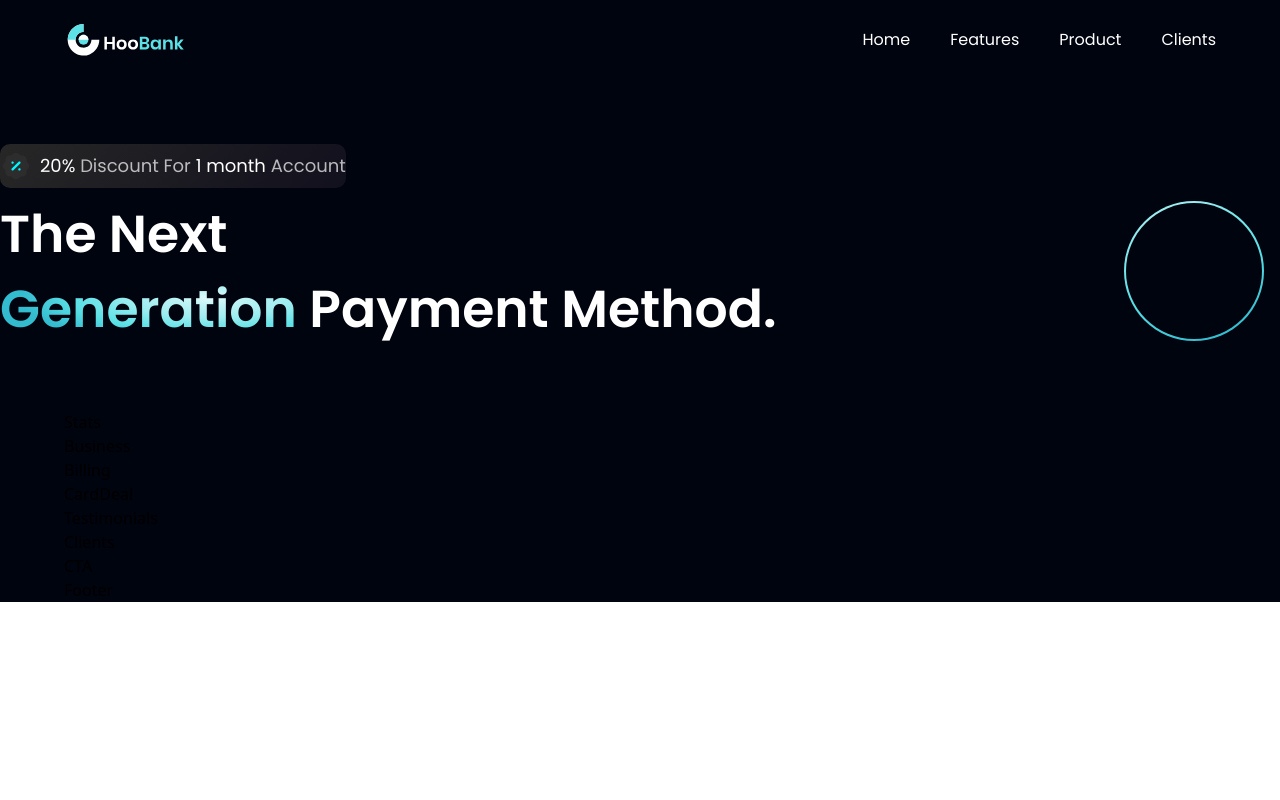
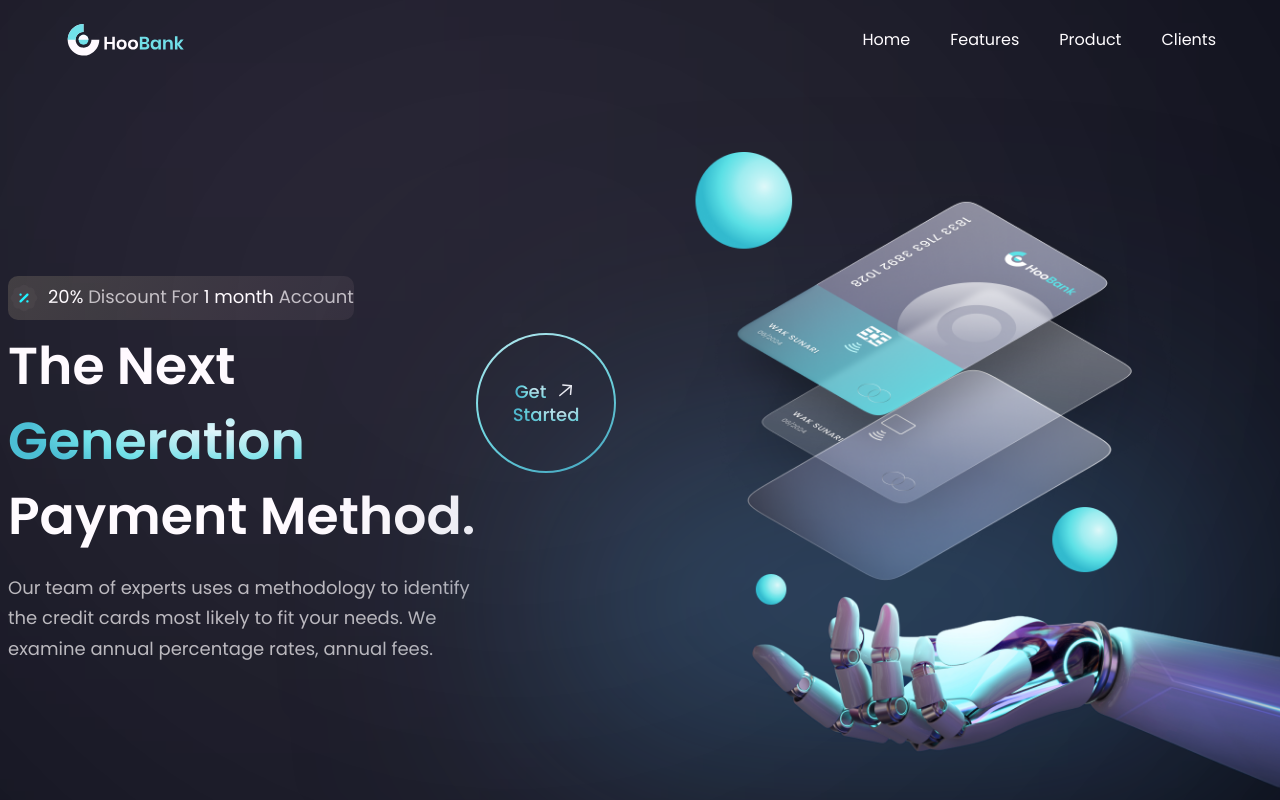
Before and after one commit to Mobey-eth/Bank-App-w-React, a React (Vite) app: page / in a window 1280 px wide. Shown: the top 800 px of the page. Built offline with nearby package versions, Linux system fonts and the light colour scheme.

Commit message:
Hero Build 3

```diff
--- a/src/components/GetStarted.jsx
+++ b/src/components/GetStarted.jsx
@@ -4,8 +4,20 @@ import {arrowUp} from '../assets'
 const GetStarted = () => {
   return (
     <div className={`${styles.flexCenter} w-[140px] h-[140px] rounded-full bg-blue-gradient p-[2px] cursor-pointer`}>
-      <div className={`${styles.flexCenter} flex-col bg-primary w-full h-full rounded-full `}>
-
+      <div className={`${styles.flexCenter} flex-col bg-primary w-[100%] h-[100%] rounded-full `}>
+        <div className={`${styles.flexStart} flex-row`}>
+          <p className='font-poppins font-medium text-[18px] leading-[23px] mr-2'>
+            <span className='text-gradient'>
+              Get
+            </span>
+          </p>
+          <img src={arrowUp} alt="arrow" className='w-[23px] h-[23px] object-contain' />
+        </div>
+        <p className='font-poppins font-medium text-[18px] leading-[23px]'>
+            <span className='text-gradient'>
+              Started
+            </span>
+          </p>
       </div>
     </div>
   )
--- a/src/components/Hero.jsx
+++ b/src/components/Hero.jsx
@@ -6,7 +6,7 @@ import GetStarted from "./GetStarted"
 
 const Hero = () => (
     <section id='home' className={`flex md:flex-row flex-col ${styles.paddingY}`}>
-      <div className= {`flex-1 ${styles.flexStart} flex-col xl:px-0 ${styles.paddingX}`}>
+      <div className= {`flex-1 ${styles.flexStart} flex-col xl:px-2 ${styles.paddingX}`}>
         <div className="flex flex-row items-center py-[6px] px-[4] bg-discount-gradient rounded-[10px] mb-2">
           <img src={discount} alt="discount" className="w-[32px] h-[32px]"/>
           <p className={`${styles.paragraph} ml-2`}>
@@ -24,14 +24,34 @@ const Hero = () => (
             The Next <br className="sm:block hidden" />
             {" "}
             <span className="text-gradient">Generation</span> {" "}
-            Payment Method.
           </h1>
 
           <div className="sm:flex hidden md:mr-4 mr-0 text-white">
             <GetStarted />
           </div>
+        </div>
+
+        <h1 className="font-poppins text-white font-semibold ss:text-[68px] text-[52px] ss:leading-[100px] leading-[75px] w-full" >
+          Payment Method.
+        </h1>
+        <p className={`${styles.paragraph} max-w-[470px] mt-5`}>
+          Our team of experts uses a methodology to identify the credit cards most likely to fit your needs.
+          We examine annual percentage rates, annual fees.
+        </p>
 
         </div>
+          <img src={robot} alt="billing" className="w-[100%] h-[100%] sm:w-[50%] sm:h-[60%] relative z-[5] mt-2" />
+          <div className="absolute w-[40%] h-[35%] top-0 pink__gradient z-[0]" />
+          <div className="absolute w-[80%] h-[80%] bottom-40 rounded-full white__gradient z-[1]" />
+          <div className="absolute w-[50%] h-[50%] bottom-20 right-20 blue__gradient z-[0]" />
+        <div>
+
+      </div>
+      <div className={`${styles.flexCenter}`}>
+        <div className="sm:hidden">
+        <GetStarted />
+        </div>
+
       </div>
     </section>
   )
```
